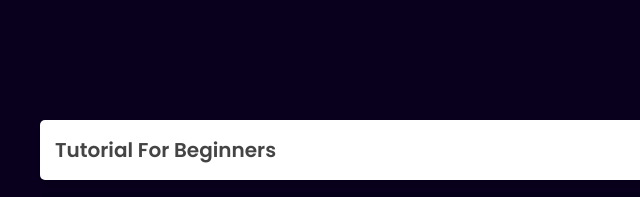
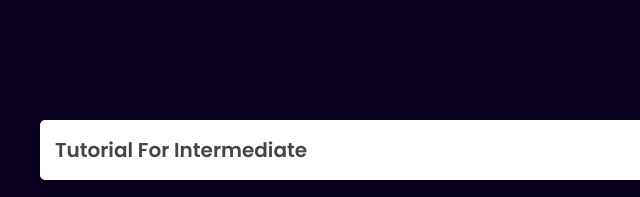
Before and after one commit to LSHR20CS128/ARaceWay_AR, a plain HTML site: page Intermediate.html in a window 1280 px wide. Shown: the top 197 px of the page, 0-640 px from the left. Drawn offline with Linux system fonts and the light colour scheme.

Commit message:
Update Intermediate.html

```diff
--- a/Intermediate.html
+++ b/Intermediate.html
@@ -15,7 +15,7 @@
 <div class="container">
 
    <div class="main-video-container">
-      <h3 class="main-vid-title">Tutorial For Beginners</h3>
+      <h3 class="main-vid-title">Tutorial For intermediate</h3>
    </div>
 
    <div class="main-video-container">
```
